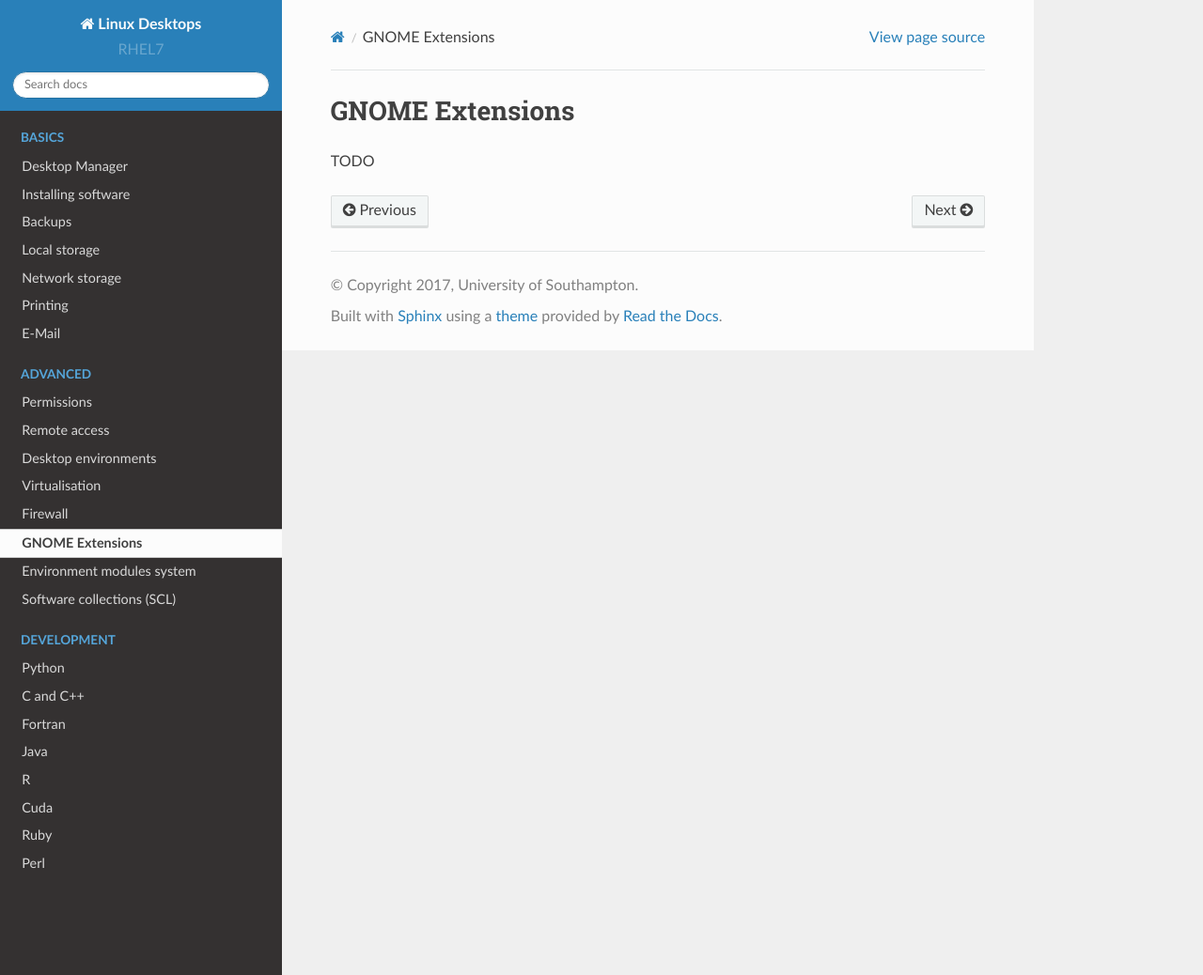
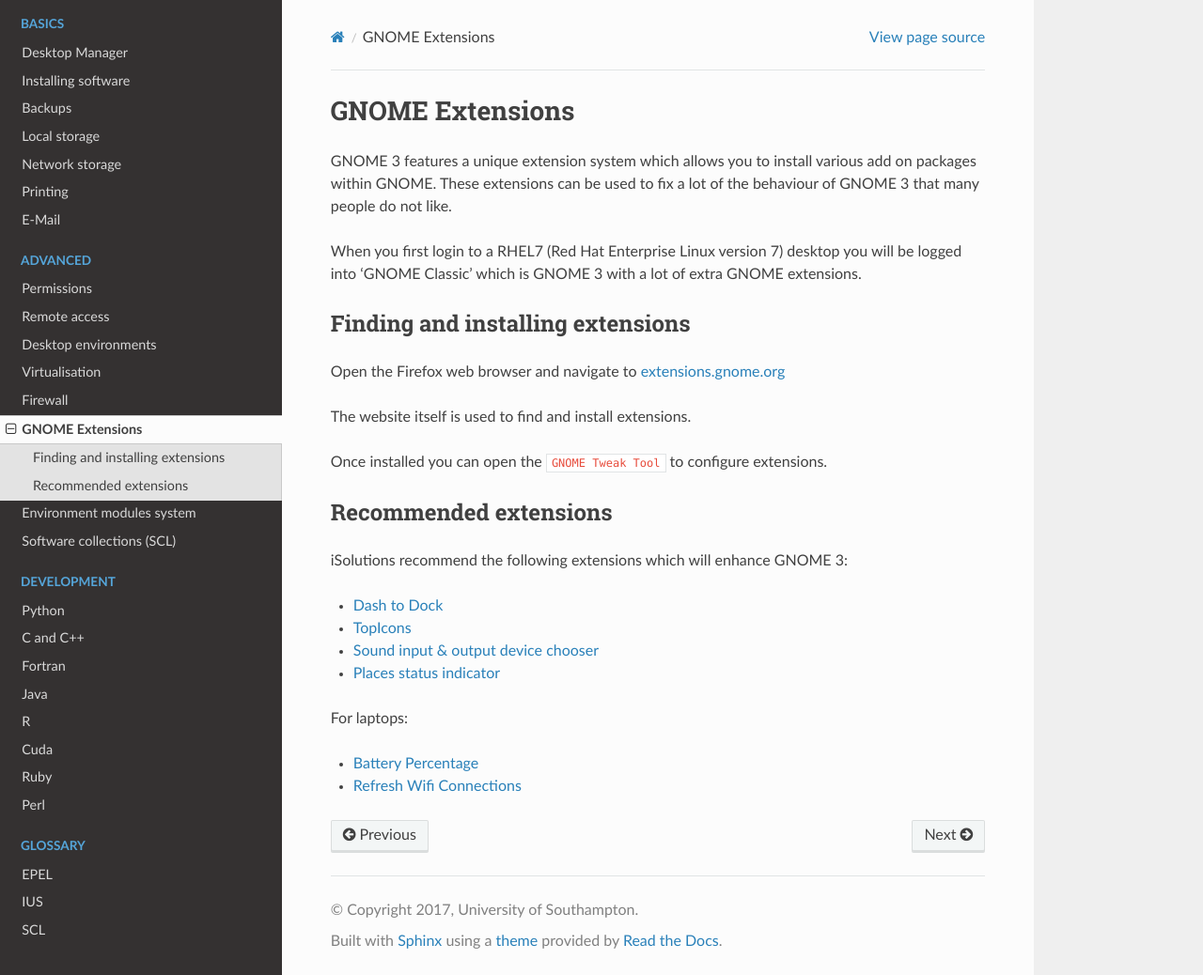
Before and after one commit to southampton/linuxdesktopdocs, a Sphinx documentation site: the page built from docs/gnomeext.rst, in a window 1280 px wide and 1038 px high. Shown: the whole window at 94% size. Built offline with Sphinx 7.4.7 and the Read the Docs theme 2.0.0, drawn with Linux system fonts in a browser that asks for light colours.

Commit message:
updated gnome extensions, added glossary at bottom

```diff
--- a/docs/gnomeext.rst
+++ b/docs/gnomeext.rst
@@ -1,4 +1,34 @@
 GNOME Extensions
 ================
 
-TODO
+GNOME 3 features a unique extension system which allows you to install various
+add on packages within GNOME. These extensions can be used to fix a lot of the
+behaviour of GNOME 3 that many people do not like.
+
+When you first login to a RHEL7 (Red Hat Enterprise Linux version 7) desktop
+you will be logged into 'GNOME Classic' which is GNOME 3 with a lot of extra
+GNOME extensions.
+
+Finding and installing extensions
+---------------------------------
+
+Open the Firefox web browser and navigate to `extensions.gnome.org <https://extensions.gnome.org>`_
+
+The website itself is used to find and install extensions.
+
+Once installed you can open the ``GNOME Tweak Tool`` to configure extensions.
+
+Recommended extensions
+----------------------
+
+iSolutions recommend the following extensions which will enhance GNOME 3:
+
+* `Dash to Dock <https://extensions.gnome.org/extension/307/dash-to-dock/>`_
+* `TopIcons <https://extensions.gnome.org/extension/495/topicons/>`_
+* `Sound input & output device chooser <https://extensions.gnome.org/extension/906/sound-output-device-chooser/>`_
+* `Places status indicator <https://extensions.gnome.org/extension/8/places-status-indicator/>`_
+
+For laptops:
+
+* `Battery Percentage <https://extensions.gnome.org/extension/818/battery-percentage/>`_
+* `Refresh Wifi Connections <https://extensions.gnome.org/extension/905/refresh-wifi-connections/>`_
--- a/docs/python.rst
+++ b/docs/python.rst
@@ -42,7 +42,7 @@
 the ``yum`` commands to use instead.
 
 Which implementation should I use?
----------------------------------
+----------------------------------
 
 * If you want to use Python 2, and you don't need ``conda`` packages, then use the RHEL system Python, and use ``pip`` to install packages.
 * If you want to use Python 3, and you don't need ``conda`` pacakges, then use the IUS Python 3.6 package and use ``pip3.6m`` to install pacakges
```
Also changed, not shown: docs/index.rst (+8 -0 lines).
